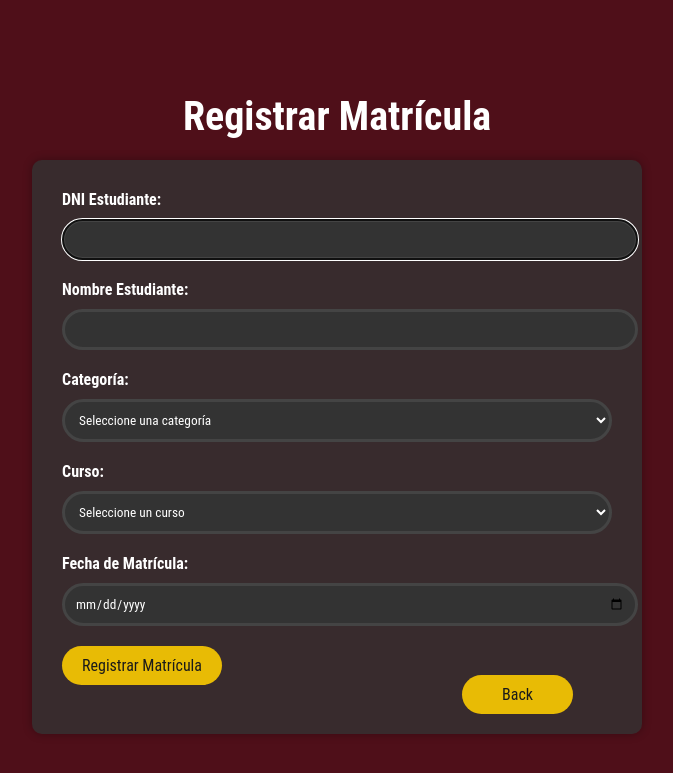
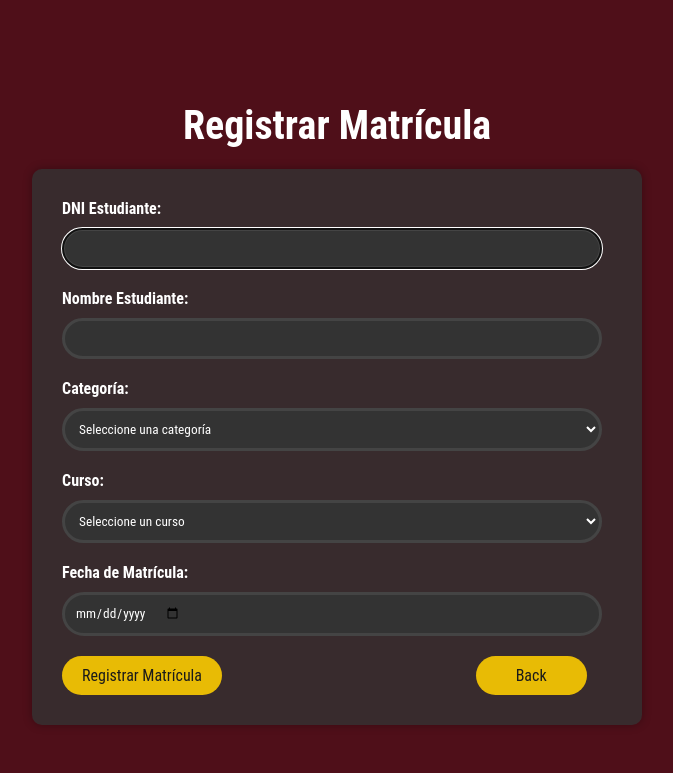
Before and after one commit to Enma0101/Project_FlaskII, a Flask app: page /matricula in a window 1280 px wide. Shown: the top 773 px of the page, without its empty margins (303-976 px from the left). Run offline with Flask 3, Linux system fonts and the light colour scheme; data comes from the database, SQL or seed files in the repository.

Commit message:
matricula

```diff
--- a/app/create_tables.py
+++ b/app/create_tables.py
@@ -69,7 +69,6 @@ CREATE TABLE IF NOT EXISTS NotaFinal (
 ''')
 print("Tabla NotaFinal creada")
 
-
 cursor.execute('''
 CREATE TABLE IF NOT EXISTS Categoria (
     id_categoria INTEGER PRIMARY KEY AUTOINCREMENT,
--- a/app/static/matricula.css
+++ b/app/static/matricula.css
@@ -33,7 +33,8 @@ label {
 input[type="text"],
 input[type="date"],
 select {
-    width: 100%;
+    display: flex;
+    width: calc(100% - 10px);
     padding: 10px;
     margin-bottom: 20px;
     border: 3px solid #444;
@@ -41,6 +42,7 @@ select {
     background-color: #333;
     color: #fff;
     font-family: 'Roboto Condensed', sans-serif;
+    box-sizing: border-box;
 }
 
 .btn {
@@ -74,7 +76,7 @@ select {
     font-size: 16px;
     font-family: 'Roboto Condensed', sans-serif;
     text-decoration: none;
-    margin-left: 400px; /* Margen izquierdo para separar los botones */
+    margin-left: 250px;
 }
 
 .button-back:hover {
```
Also changed, not shown: app/templates/asignar_nota.html (+3 -8 lines).
